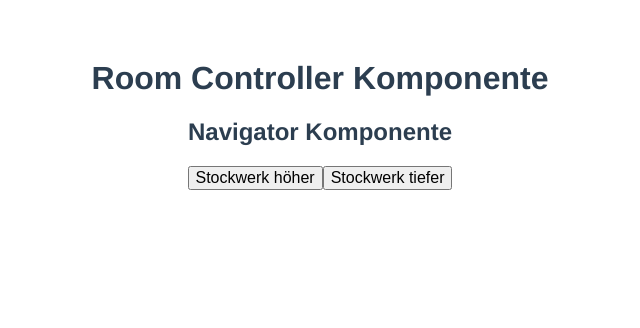
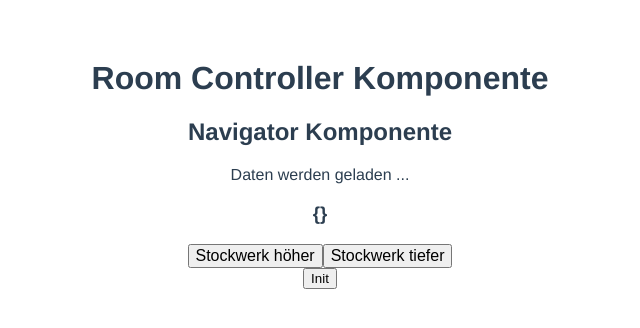
Before and after one commit to dev-bi/floorplan_frontend, a Vue app: page / in a window 1280 px wide. Shown: the top 328 px of the page, without its empty margins (320-960 px from the left). Built offline with nearby package versions, Linux system fonts and the light colour scheme.

Commit message:
Location und Floorobjekte werden geladen

```diff
--- /dev/null
+++ b/src/classes/BaseController.js
@@ -0,0 +1,5 @@
+export default class BaseController {
+  constructor() {
+    this.apiBaseUrl = 'http://localhost/bi-kompass/bi-kompass-component-service/api';
+  }
+}
--- /dev/null
+++ b/src/classes/Floor.js
@@ -0,0 +1,8 @@
+export default class Floor {
+  constructor(id, svgId, level, name) {
+    this.id = id;
+    this.svgId = svgId;
+    this.level = level;
+    this.name = name;
+  }
+}
--- /dev/null
+++ b/src/classes/Location.js
@@ -0,0 +1,11 @@
+export default class Location {
+  constructor(id, description, floors) {
+    this.id = id;
+    this.description = description;
+    this.floors = floors;
+  }
+
+  getFloor(index) {
+    return this.floors[index];
+  }
+}
--- a/src/components/FloorNavigator.vue
+++ b/src/components/FloorNavigator.vue
@@ -1,14 +1,83 @@
 <template>
   <div>
     <h2>Navigator Komponente</h2>
+    <div v-if="locations.length > 0">
+      <select name="location" v-model="selectedLocation">
+        <option
+          v-for="location in locations"
+          :key="location.id"
+          :value="{
+            id: location.id,
+            description: location.description,
+            floors: location.floors
+          }"
+        >
+          {{ location.description }}
+        </option>
+      </select>
+    </div>
+    <div v-else>
+      <p>Daten werden geladen ...</p>
+    </div>
+    <div>
+      <h3>{{ selectedLocation }}</h3>
+    </div>
     <button class="navigator-button">Stockwerk höher</button>
     <button class="navigator-button">Stockwerk tiefer</button>
+    <div>
+      <button @click="init">Init</button>
+    </div>
   </div>
 </template>
 
 <script>
+import Floor from '@/classes/Floor';
+import Location from '@/classes/Location';
+import BaseController from '@/classes/BaseController';
+
 export default {
+  name: 'FloorNavigator',
+  data() {
+    return {
+      selectedLocation: {},
+      currentFloor: 1,
+      locations: [],
+    };
+  },
+  methods: {
+    init() {
+      const bc = new BaseController();
+      /* hole location und die dazugehörigen Raumpläne */
+      fetch(`${bc.apiBaseUrl}/floorplan/locations`)
+        .then((response) => response.json())
+        .then((data) => {
+          data.forEach((element) => {
+            fetch(`${bc.apiBaseUrl}/floorplan/floors/${element.id}`)
+              .then((responseFloors) => responseFloors.json())
+              .then((dataFloors) => {
+                const floorArray = [];
 
+                dataFloors.forEach((floor) => {
+                  floorArray.push(new Floor(floor.id, floor.svg_id, floor.level, floor.name));
+                });
+
+                this.locations.push(new Location(element.id, element.description, floorArray));
+                if (Object.keys(this.selectedLocation).length === 0) {
+                  this.selectedLocation = {
+                    id: element.id,
+                    description: element.description,
+                    floors: floorArray,
+                  };
+                  console.log('IS EMPTY!');
+                }
+              });
+
+            // this.locations.push(new Location(element.id, element.description));
+          });
+          console.log(this.locations);
+        });
+    },
+  },
 };
 </script>
 
```
